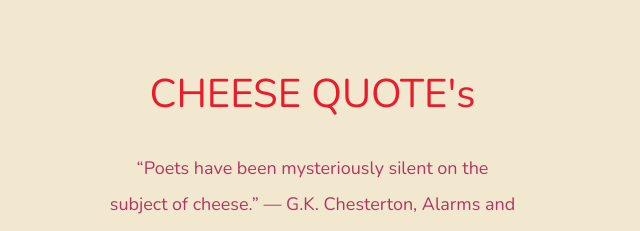
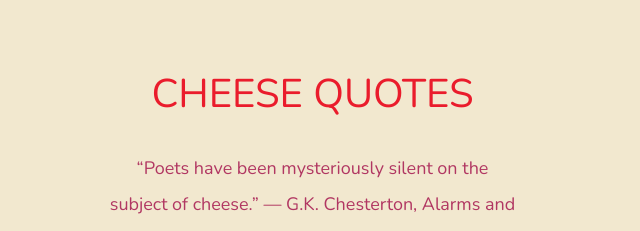
Before and after one commit to nas1312/MUSEUM-OF-CHEESE, a plain HTML site: page index.html in a window 1280 px wide. Shown: the part 2233-2464 px from the top of the page, 0-640 px from the left. Drawn offline with nearby package versions, Linux system fonts and the light colour scheme.

Commit message:
Update index.html

```diff
--- a/index.html
+++ b/index.html
@@ -113,7 +113,7 @@
           <div class="col-md-6 text-center">
             <div class="row justify-content-center">
             <div class="col-10 col-lg-8 blurb mb-5 mb-md-0">
-            <h2>CHEESE QUOTE's</h2>
+            <h2>CHEESE QUOTES</h2>
             <img src="imgs/cheesei1.png" alt="" class="d-none d-lg-inline">
             <p class="lead">“Poets have been mysteriously silent on the subject of cheese.”
               ― G.K. Chesterton, Alarms and Discursions
```
